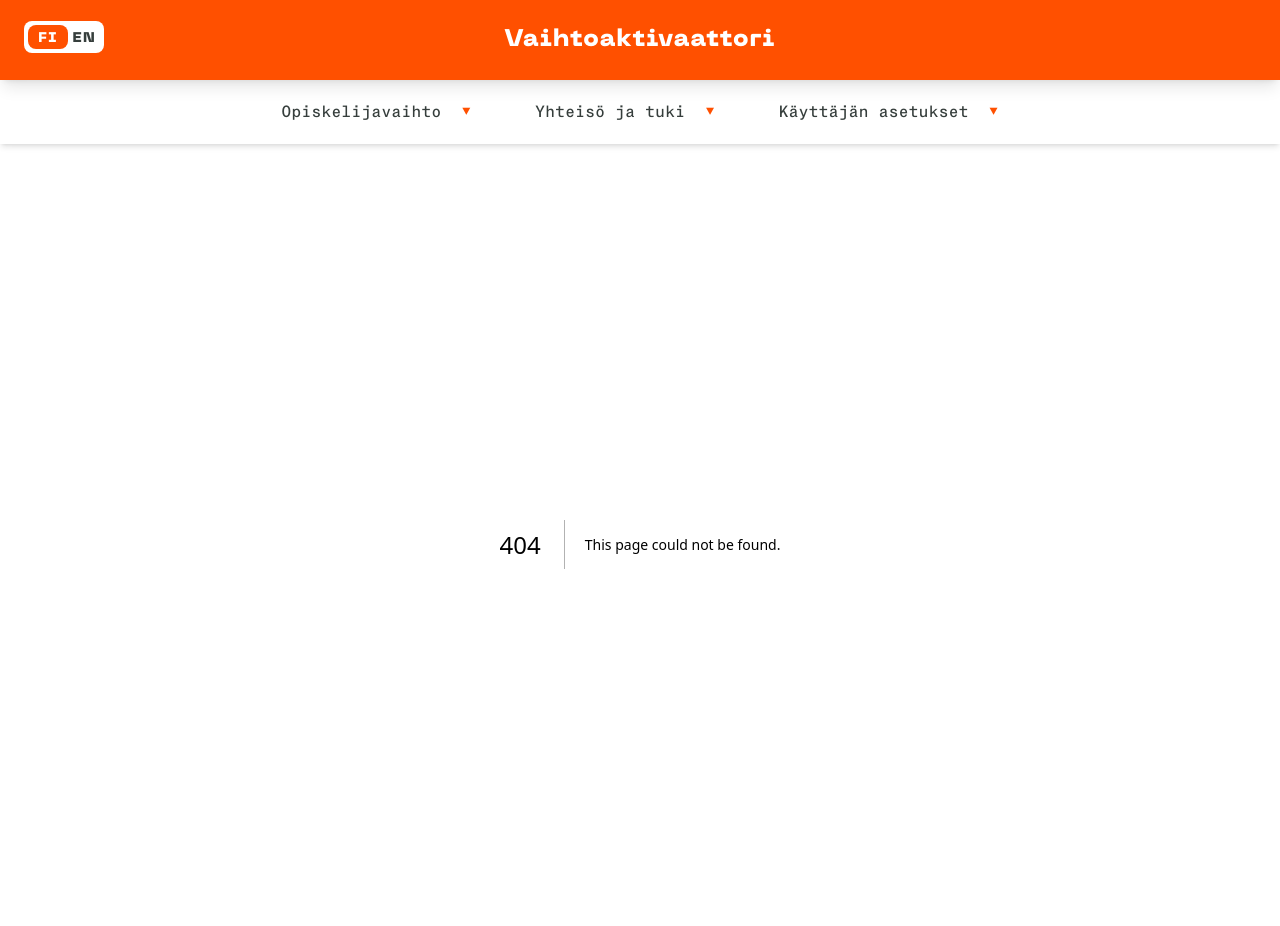
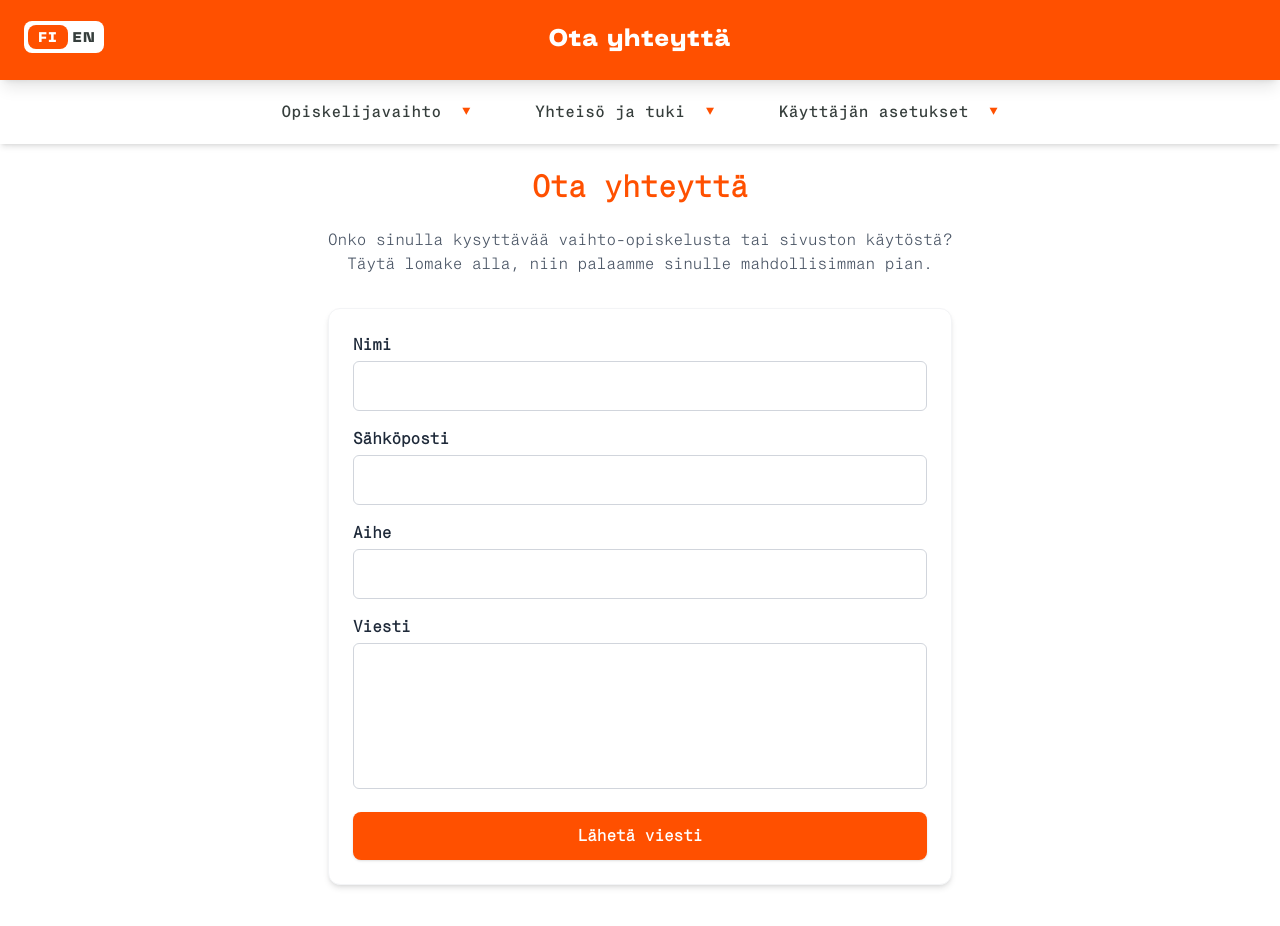
Before and after one commit to karripar/va-frontend, a Next.js app: page /contact in a window 1280 px wide. Before the commit this address had no page. Shown: the top 926 px of the page. Built offline with nearby package versions, Linux system fonts and the light colour scheme.

Commit message:
some styling to the contact form

```diff
--- /dev/null
+++ b/src/app/contact/page.tsx
@@ -0,0 +1,135 @@
+"use client";
+import Image from "next/image";
+import React, { useState } from "react";
+
+const ContactPage: React.FC = () => {
+  const [formData, setFormData] = useState({
+    name: "",
+    email: "",
+    topic: "",
+    message: "",
+  });
+
+  const [submitted, setSubmitted] = useState(false);
+
+  const handleChange = (
+    e: React.ChangeEvent<HTMLInputElement | HTMLTextAreaElement>
+  ) => {
+    const { name, value } = e.target;
+    setFormData((prev) => ({ ...prev, [name]: value }));
+  };
+
+  const handleSubmit = (e: React.FormEvent) => {
+    e.preventDefault();
+    // TODO: Add API call or email handler here
+    setSubmitted(true);
+    setFormData({ name: "", email: "", topic: "", message: "" });
+  };
+
+  return (
+    <div className="p-6 max-w-2xl mx-auto text-gray-800">
+      <h1 className="text-3xl font-bold mb-6 text-[#FF5000] text-center">
+        Ota yhteyttä
+      </h1>
+      <p className="text-center mb-8 text-gray-600">
+        Onko sinulla kysyttävää vaihto-opiskelusta tai sivuston käytöstä?
+        Täytä lomake alla, niin palaamme sinulle mahdollisimman pian.
+      </p>
+
+      {!submitted ? (
+        <form
+          onSubmit={handleSubmit}
+          className="bg-white rounded-xl shadow-md p-6 space-y-4 border border-gray-100"
+        >
+          <div>
+            <label htmlFor="name" className="block font-semibold mb-1">
+              Nimi
+            </label>
+            <input
+              type="text"
+              id="name"
+              name="name"
+              required
+              value={formData.name}
+              onChange={handleChange}
+              className="w-full p-3 border border-gray-300 rounded-md focus:outline-none focus:ring-2 focus:ring-[#FF5000]"
+            />
+          </div>
+
+          <div>
+            <label htmlFor="email" className="block font-semibold mb-1">
+              Sähköposti
+            </label>
+            <input
+              type="email"
+              id="email"
+              name="email"
+              required
+              value={formData.email}
+              onChange={handleChange}
+              className="w-full p-3 border border-gray-300 rounded-md focus:outline-none focus:ring-2 focus:ring-[#FF5000]"
+            />
+          </div>
+
+          <div>
+            <label htmlFor="topic" className="block font-semibold mb-1">
+              Aihe
+            </label>
+            <input
+              type="text"
+              id="topic"
+              name="topic"
+              required
+              value={formData.topic}
+              onChange={handleChange}
+              className="w-full p-3 border border-gray-300 rounded-md focus:outline-none focus:ring-2 focus:ring-[#FF5000]"
+            />
+          </div>
+
+          <div>
+            <label htmlFor="message" className="block font-semibold mb-1">
+              Viesti
+            </label>
+            <textarea
+              id="message"
+              name="message"
+              required
+              rows={5}
+              value={formData.message}
+              onChange={handleChange}
+              className="w-full p-3 border border-gray-300 rounded-md resize-none focus:outline-none focus:ring-2 focus:ring-[#FF5000]"
+            />
+          </div>
+
+          <button
+            type="submit"
+            className="w-full bg-[#FF5000] text-white font-semibold py-3 rounded-lg shadow hover:bg-[#e04e00] transition"
+          >
+            Lähetä viesti
+          </button>
+        </form>
+      ) : (
+        <div className="text-center bg-white p-6 rounded-xl shadow-md border border-gray-100">
+          <h2 className="text-xl font-semibold mb-2 text-[#FF5000]">
+            Kiitos yhteydenotostasi!
+          </h2>
+          <p>Vastaamme sinulle mahdollisimman pian.</p>
+          <Image
+            src="/images/liito-oravat/21032024_liito-orava_RGB_Metropolia_KV_JO-06.png"
+            alt="Thank You"
+            width={939}
+            height={814}
+            className="mx-auto mt-4 max-h-30 w-auto"
+          />
+          <span className="text-sm text-gray-500 mt-4 block">
+            Vastauksen saaminen ei ole taattua, mutta pyrimme vastaamaan
+            kaikkiin viesteihin. Jos et saa vastausta, voit kokeilla ottaa
+            yhteyttää puhelimitse tai sähköpostitse.
+          </span>
+        </div>
+      )}
+    </div>
+  );
+};
+
+export default ContactPage;
--- a/src/components/DestinationMap.tsx
+++ b/src/components/DestinationMap.tsx
@@ -126,7 +126,7 @@ const DestinationMap: React.FC<DestinationMapProps> = ({ data }) => {
         </div>
 
         {selectedCountry && (
-        <div className="fixed top-1/3 left-1/2 -translate-x-1/2 z-50 bg-white rounded-xl shadow-2xl w-[90%] max-w-3xl max-h-[80%] overflow-y-auto p-6">
+        <div className="fixed top-1/6 left-1/2 -translate-x-1/2 z-50 bg-white rounded-xl shadow-2xl w-[90%] max-w-3xl max-h-[80%] overflow-y-auto p-6">
           <button
             onClick={() => setSelectedCountry(null)}
             className="absolute top-4 right-4 px-3 py-1 bg-gray-800 text-white rounded-lg shadow hover:bg-gray-600"
--- a/src/components/NavBar.tsx
+++ b/src/components/NavBar.tsx
@@ -23,7 +23,7 @@ const navigationCategories = [
     links: [
       { href: "/kokemukset", label: "Kokemukset ja vinkit" },
       { href: "/ai-chat", label: "AI Chat ja FAQ" },
-      { href: "/ota-yhteytta", label: "Ota yhteyttä" },
+      { href: "/contact", label: "Ota yhteyttä" },
     ],
   },
   {
@@ -43,7 +43,7 @@ const hamburgerLinks = [
   { href: "/apurahat", label: "Apurahat ja kustannukset" },
   { href: "/kokemukset", label: "Kokemukset ja vinkit" },
   { href: "/ai-chat", label: "AI Chat ja FAQ" },
-  { href: "/ota-yhteytta", label: "Ota yhteyttä" },
+  { href: "/contact", label: "Ota yhteyttä" },
 ];
 
 // navigation
```
